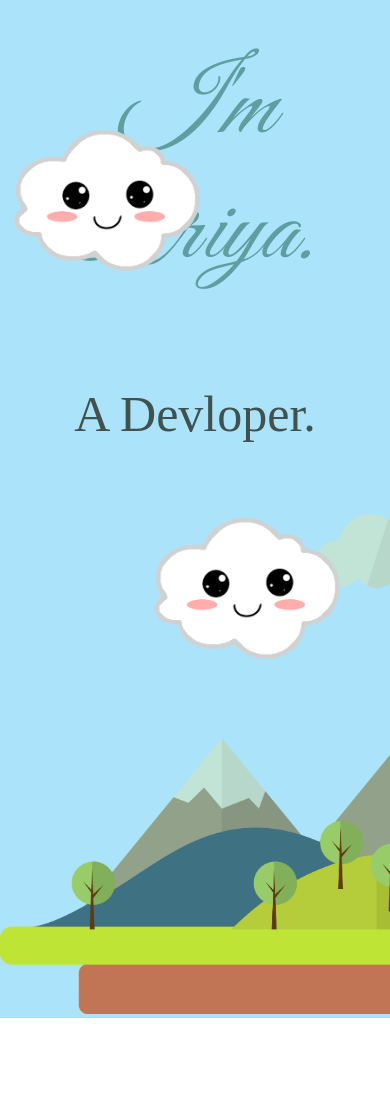
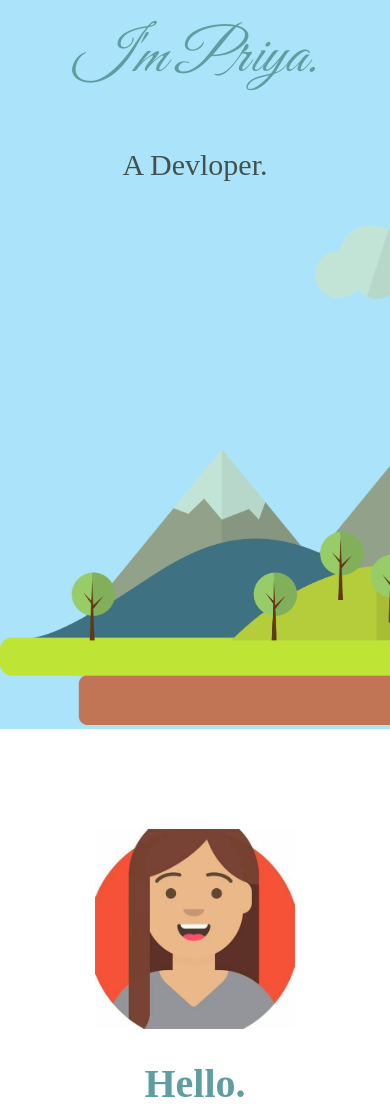
Before and after one commit to PriyaRaghtate/portfolio, a plain HTML site: page index.html in a window 390 px wide. Shown: the part 120-1230 px from the top of the page. Drawn offline with Linux system fonts and the light colour scheme; a script that the page names is missing.

Commit message:
Update style.css

```diff
--- a/style.css
+++ b/style.css
@@ -127,3 +127,22 @@ p{
     padding: 10px 0;
     margin-bottom: 10px;
   }
+ /* Media Queries */
+        @media (max-width: 768px) {
+            .h {
+                font-size: 60px;
+            }
+
+            .btc, .tpc {
+                display: none;
+            }
+
+            .p {
+                font-size: 30px;
+            }
+
+            .skill-r, .profile, .msg {
+                width: 90%;
+                max-width: 100%;
+            }
+        }
```
